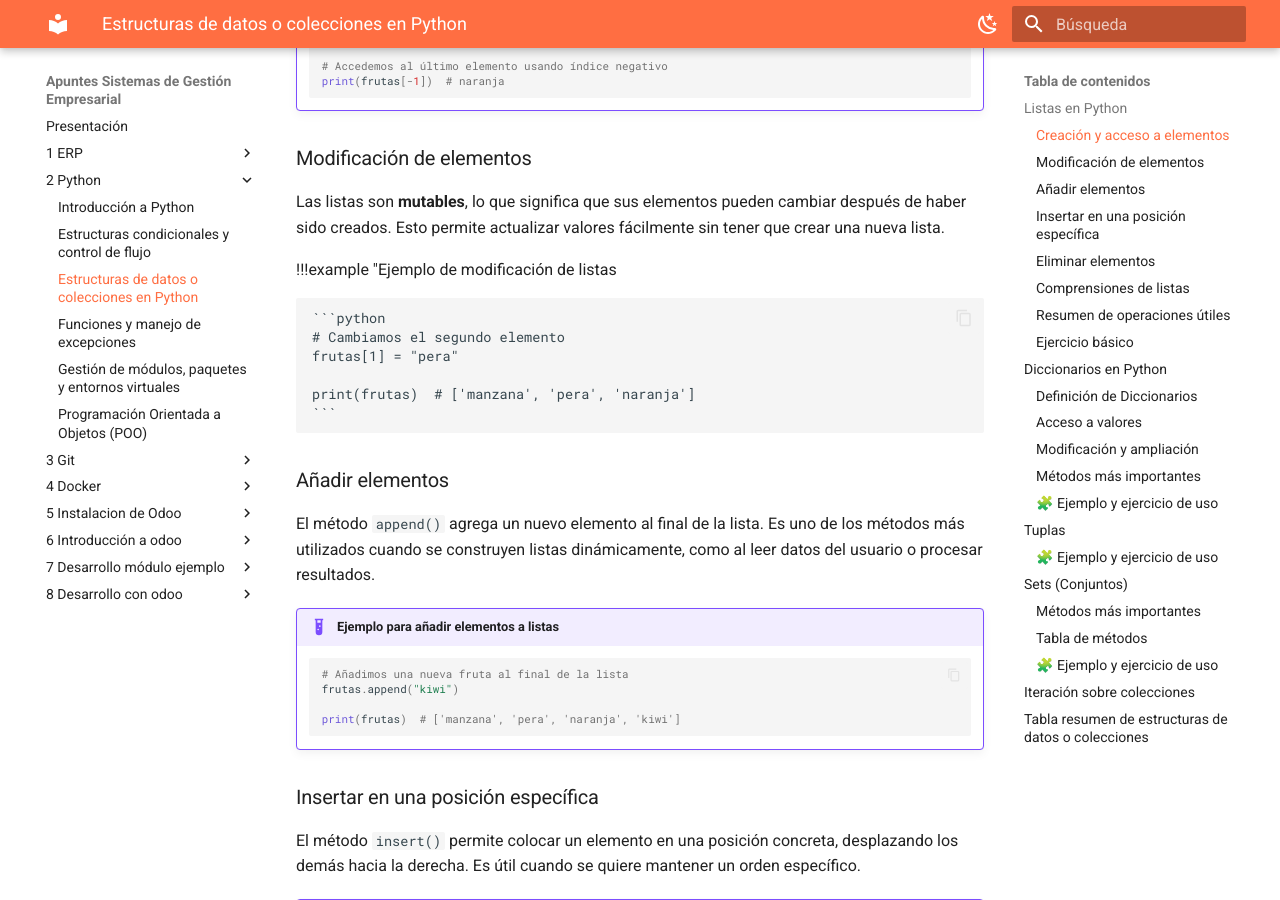
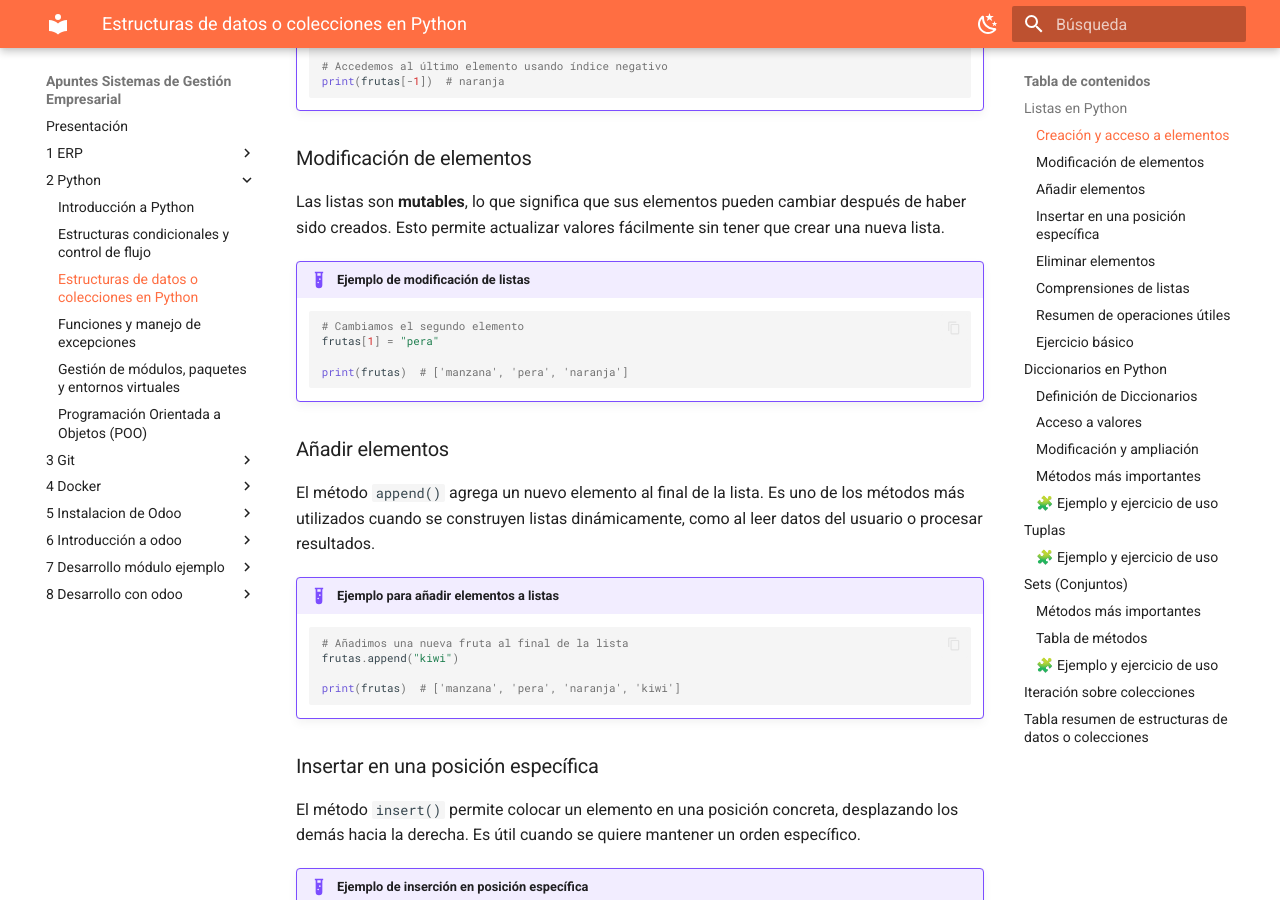
Before and after one commit to apuntes-sergio/sge, an MkDocs documentation site: the page built from docs/2_3_EstructurasDatos.md, in a window 1280 px wide and 900 px high, scrolled down 783 px. Built offline with MkDocs 1.6.1 and Material for MkDocs 9.7.7, drawn with Linux system fonts in a browser that asks for light colours.

Commit message:
Error en Estruturas Python

````diff
--- a/docs/2_3_EstructurasDatos.md
+++ b/docs/2_3_EstructurasDatos.md
@@ -34,7 +34,7 @@ Las listas se definen entre corchetes `[]` y los elementos se separan por comas.
 Las listas son **mutables**, lo que significa que sus elementos pueden cambiar después de haber sido creados. Esto permite actualizar valores fácilmente sin tener que crear una nueva lista.
 
 
-!!!example "Ejemplo de modificación de listas
+!!!example "Ejemplo de modificación de listas"
 
     ```python
     # Cambiamos el segundo elemento
````
